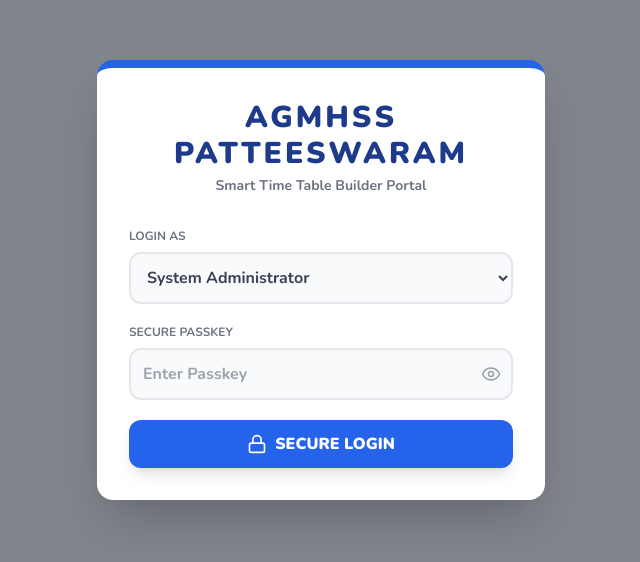
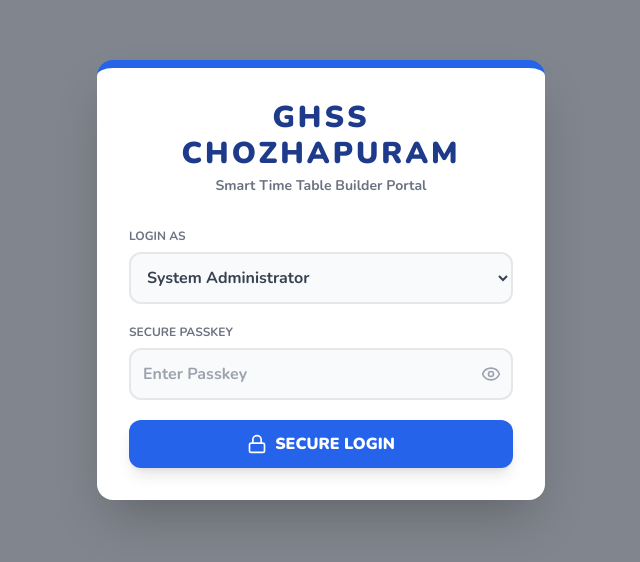
Before and after one commit to agmhss/cpm-tt-v5, a plain HTML site: page index.html in a window 1280 px wide. Shown: the part 120-682 px from the top of the page, without its empty margins (319-959 px from the left). Drawn offline with nearby package versions, Linux system fonts and the light colour scheme.

Commit message:
Update and rename index (1).html to index.html

```diff
--- a/index (1).html
+++ b/index.html
@@ -23,7 +23,7 @@
     <div id="loginScreen" class="absolute inset-0 bg-gray-900 bg-opacity-50 flex items-center justify-center z-50 backdrop-blur-sm">
         <div class="bg-white p-8 rounded-2xl shadow-2xl w-full max-w-md border-t-8 border-blue-600">
             <div class="text-center mb-8">
-                <h1 id="loginSchoolName" class="text-3xl font-black text-blue-900 uppercase tracking-widest">AGMHSS Patteeswaram</h1>
+                <h1 id="loginSchoolName" class="text-3xl font-black text-blue-900 uppercase tracking-widest">GHSS CHOZHAPURAM</h1>
                 <p class="text-sm font-bold text-gray-500 mt-1">Smart Time Table Builder Portal</p>
             </div>
             <div class="space-y-5">
```
